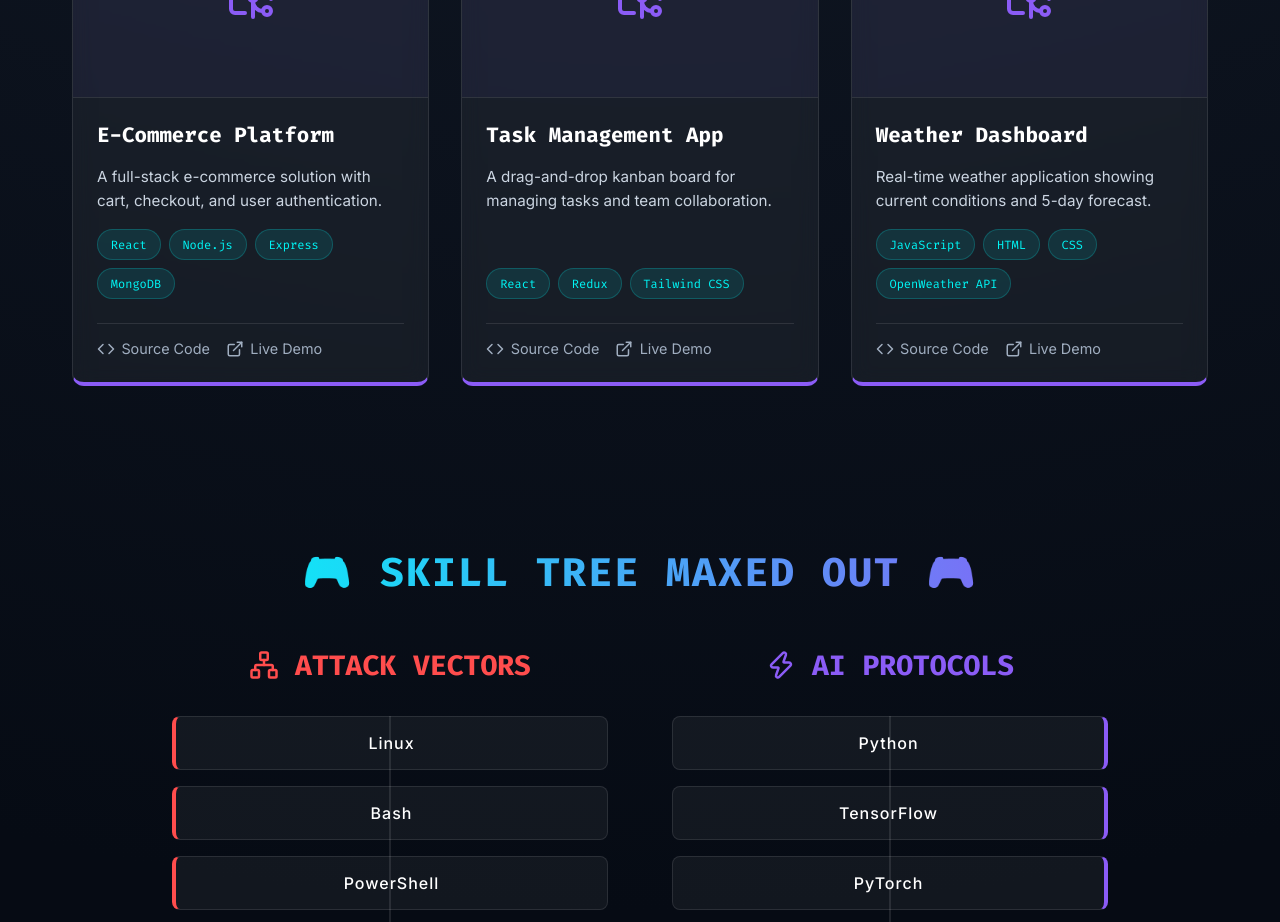
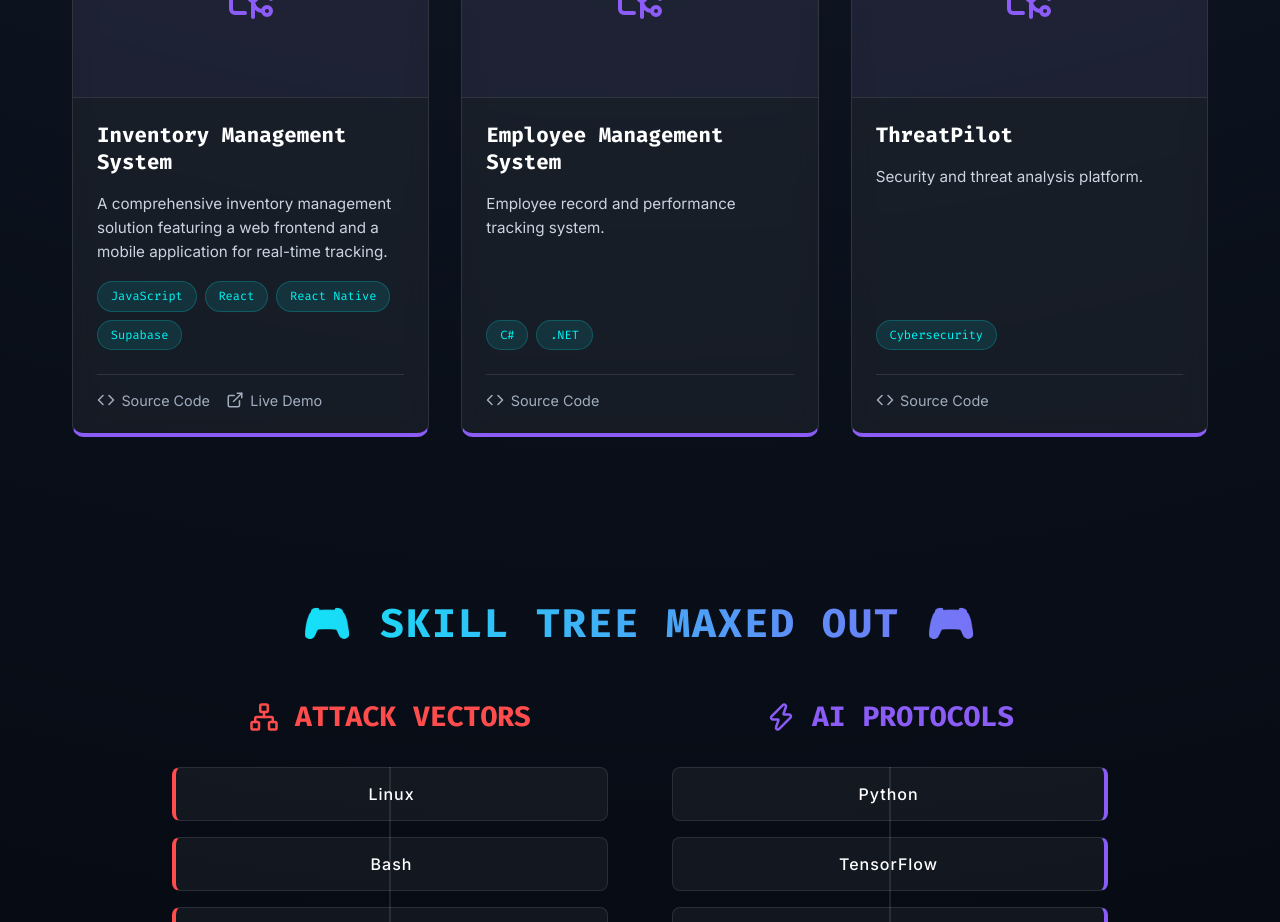
Before and after one commit to hassan-635/Portfolio, a React (Vite) app in the folder frontend/: page / in a window 1280 px wide. Shown: the part 1760-2682 px from the top of the page. Built offline with nearby package versions, Linux system fonts and the light colour scheme.

Commit message:
feat: update projects list with real github repos

```diff
--- a/frontend/src/components/Projects.jsx
+++ b/frontend/src/components/Projects.jsx
@@ -7,27 +7,25 @@ const Projects = () => {
   const projectsList = [
     {
       id: 1,
-      title: "E-Commerce Platform",
-      description: "A full-stack e-commerce solution with cart, checkout, and user authentication.",
-      technologies: ["React", "Node.js", "Express", "MongoDB"],
-      github_url: "https://github.com",
-      live_url: "https://example.com"
+      title: "Inventory Management System",
+      description: "A comprehensive inventory management solution featuring a web frontend and a mobile application for real-time tracking.",
+      technologies: ["JavaScript", "React", "React Native", "Supabase"],
+      github_url: "https://github.com/hassan-635/Inventory-Management-System-Frontend",
+      live_url: "https://inventory-management-frontend-lake.vercel.app"
     },
     {
       id: 2,
-      title: "Task Management App",
-      description: "A drag-and-drop kanban board for managing tasks and team collaboration.",
-      technologies: ["React", "Redux", "Tailwind CSS"],
-      github_url: "https://github.com",
-      live_url: "https://example.com"
+      title: "Employee Management System",
+      description: "Employee record and performance tracking system.",
+      technologies: ["C#", ".NET"],
+      github_url: "https://github.com/hassan-635/Employee-Management-System"
     },
     {
       id: 3,
-      title: "Weather Dashboard",
-      description: "Real-time weather application showing current conditions and 5-day forecast.",
-      technologies: ["JavaScript", "HTML", "CSS", "OpenWeather API"],
-      github_url: "https://github.com",
-      live_url: "https://example.com"
+      title: "ThreatPilot",
+      description: "Security and threat analysis platform.",
+      technologies: ["Cybersecurity"],
+      github_url: "https://github.com/hassan-635/ThreatPilot"
     }
   ];
 
```
